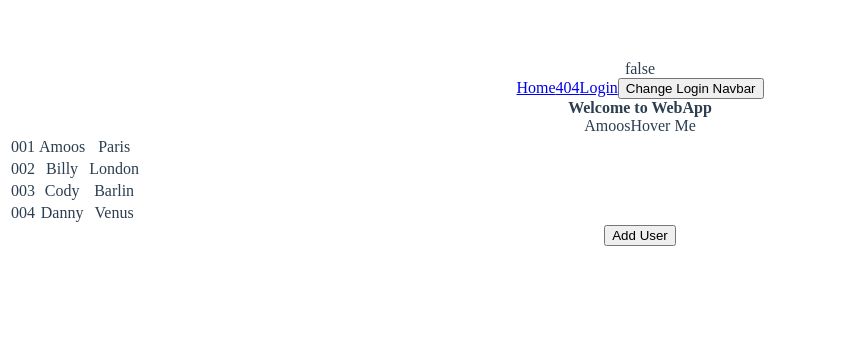
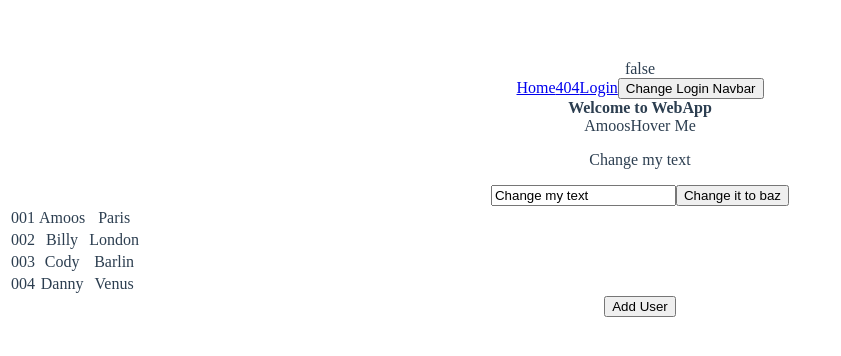
Before and after one commit to gmkhussain/vue, a Vue app in the folder webapp/: page /home in a window 1280 px wide. Shown: the top 356 px of the page, without its empty margins (0-841 px from the left). Built offline with nearby package versions, Linux system fonts and the light colour scheme.

Commit message:
v-model directive

```diff
--- a/webapp/src/components/home.vue
+++ b/webapp/src/components/home.vue
@@ -11,6 +11,12 @@
       <span v-title="tooltip"></span>
     </div>
 
+    <div class="input">
+      <p>{{inputtext}}</p>
+      <input type="text" v-model="inputtext" />
+      <button v-on:click="inputtext = 'baz'">Change it to baz</button>
+    </div>
+
      <table>
       <tr v-for="user in users">
         <td> {{ user.id }} </td>
@@ -19,6 +25,7 @@
       </tr>
     </table>
     <button v-on:click="addUser">Add User</button>
+
 
    </div>
 </template>
@@ -29,6 +36,7 @@ export default {
   data () {
     return {
       name: "Amoos",
+      inputtext: 'Change my text',
       msg: 'Welcome to WebApp',
       tooltip:  'Tooltip text',
       users: [
--- a/webapp/src/router/index.js
+++ b/webapp/src/router/index.js
@@ -11,9 +11,7 @@ Vue.use(Router)
     { path: '/home', name: 'Home', component: HomeScreen, alias: ['/baz', '/home-alias'] },
     { path: '/login',
       name: 'Login',
-        component: function () {
-        return import(/* webpackChunkName: "about" */ '../components/login.vue')
-      }
+        component: () => { return import('@/components/login.vue') }
     },
     { path: "/dashboard", name: "Dashboard", component: DashboardScreen },
     { path: "/dashboard/:id", name: "Dashboard", component: DashboardScreen }, //domain/contact/myId-7
```
Also changed, not shown: 1 other file (tests, documents, lock files or other folders).
